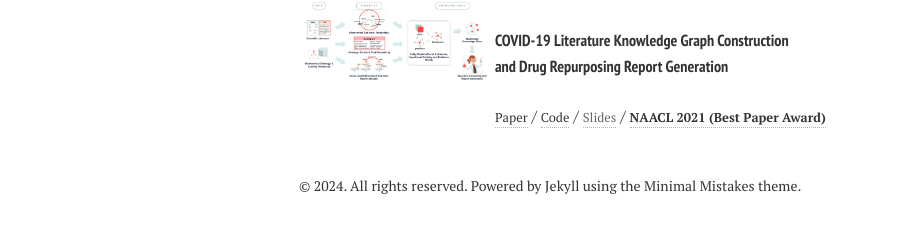
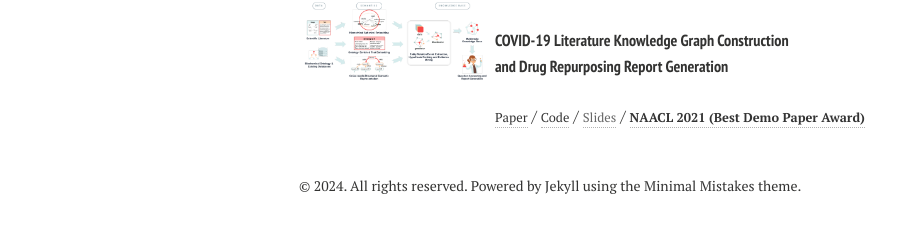
Before and after one commit to mayrfung/mayrfung.github.io, a Jekyll site: the page built from publications.md, in a window 1280 px wide. Shown: the part 540-773 px from the top of the page, without its empty margins (21-928 px from the left). Built offline with Jekyll 4.4.1, drawn with Linux system fonts in a browser that asks for light colours; nearby versions of some CDN libraries.

Commit message:
Update publications.html

```diff
--- a/_layouts/publications.html
+++ b/_layouts/publications.html
@@ -224,7 +224,7 @@ div.bibtex pre { font-size: 75%; overflow: auto;  width: 100%; padding: 0em 0em;
                                 <a target="_blank" href="https://aclanthology.org/2021.naacl-demos.8.pdf"><small>Paper</small></a> /
                                 <a target="_blank" href="https://blender.cs.illinois.edu/covid19/"><small>Code</small></a> /
                                 <a target="_blank" href=""><small>Slides</small></a> /
-                                <a target="_blank" href="https://2021.naacl.org/" class="conference"><small>NAACL 2021 (Best Paper Award)</small></a>
+                                <a target="_blank" href="https://2021.naacl.org/" class="conference"><small>NAACL 2021 (Best Demo Paper Award)</small></a>
                             </p>
                         </div>
                     </div>
```
